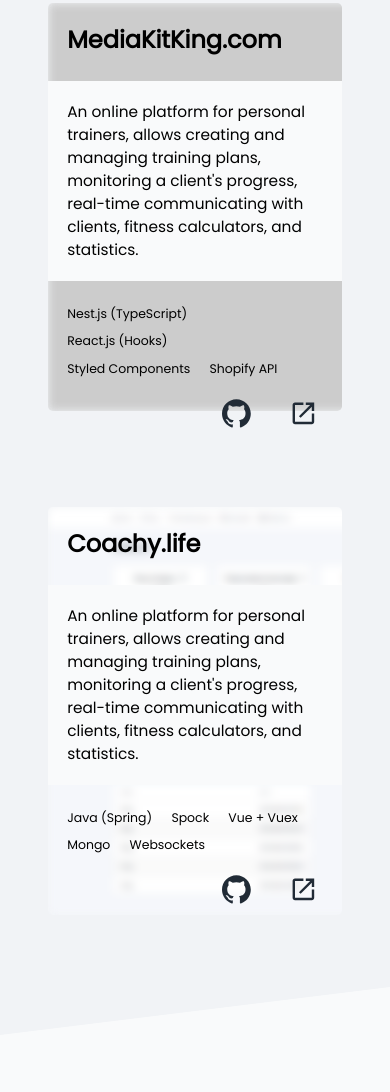
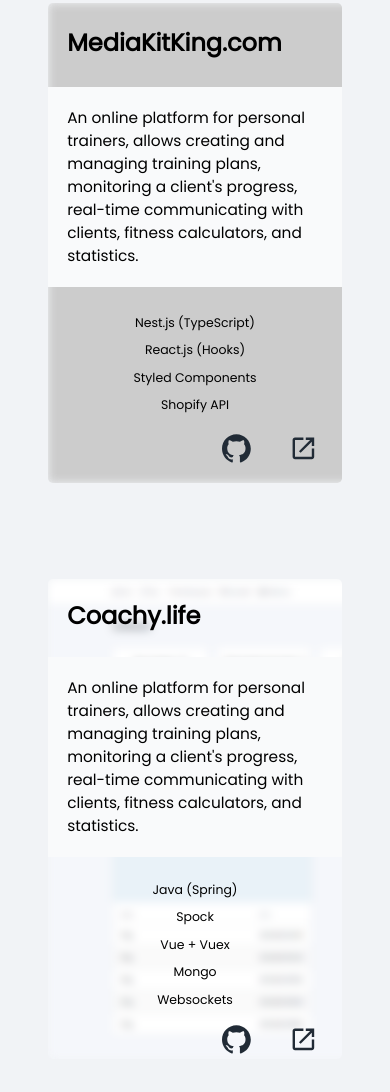
Before and after one commit to bmstefanski-archive/old-portfolio-2020, a website: page src/index.html in a window 390 px wide. Shown: the part 3600-4692 px from the top of the page. Before the commit the page ends 4659 px from the top, so only its background shows below. Drawn offline with Linux system fonts and the light colour scheme; placeholder pictures from the web are drawn by us.

Commit message:
Fix project responsiveness

```diff
--- a/src/sass/components/_social-link.sass
+++ b/src/sass/components/_social-link.sass
@@ -8,6 +8,9 @@
 
   &:hover
     background-color: lighten(#B3BCF5, 12%)
+  @media (hover: none)
+    &:hover
+      background-color: inherit
 
   &--linkedin
     &:hover
--- a/src/sass/layout/_projects.sass
+++ b/src/sass/layout/_projects.sass
@@ -46,7 +46,7 @@
       right: 0
       align-items: flex-start
       justify-content: space-evenly
-      height: 42.5rem
+      height: 50rem
 
     &--reversed
       left: 5rem
@@ -69,7 +69,7 @@
 
       @media (max-width: 48.0625em)
         filter: blur(.5rem)
-        height: 42.5rem
+        height: 50rem
 
       &:hover
         transform: scale(1.3)
@@ -83,15 +83,20 @@
 
     @media (max-width: 48.0625em)
       width: 100%
-      padding: 0 2rem
+      padding: 0 2.5rem
+      flex-direction: column
+      align-items: center
+      text-align: center
 
     li
       margin-bottom: 1rem
       &:not(:last-child)
         margin-right: 2rem
+        @media (max-width: 48.0625em)
+          margin-right: 0
 
   .project-icons
     display: flex
     @media (max-width: 48.0625em)
-      margin-left: auto
-      margin-top: auto
+        margin-top: -.5rem
+        margin-left: auto
```
Also changed, not shown: src/css/main.css.
